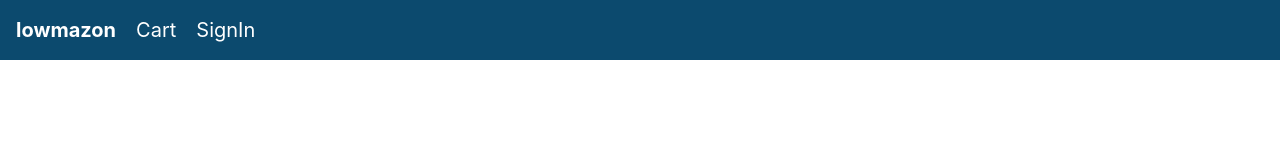
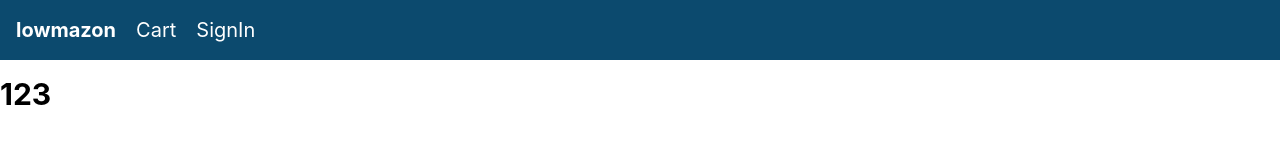
Before and after one commit to esw4soft/React-Ecommerce-Website, a React (Create React App) app in the folder frontend/: page /profile in a window 1280 px wide. Shown: the top 166 px of the page. Built offline with nearby package versions, Linux system fonts and the light colour scheme; the HTML template or start-up script is replaced by a standard one.

Commit message:
feat: profile page

```diff
--- a/frontend/src/App.tsx
+++ b/frontend/src/App.tsx
@@ -16,6 +16,7 @@ import {
 } from './views/cart'
 import Signinpage from './views/signin'
 import Signuppage from './views/signup'
+import { ProfilePage } from './views/user'
 import 'react-toastify/dist/ReactToastify.css'
 import './App.scss'
 
@@ -74,6 +75,7 @@ function App() {
             <Route path="/cart" element={<Cartpage />} />
             <Route path="/signin" element={<Signinpage />} />
             <Route path="/signup" element={<Signuppage />} />
+            <Route path="/profile" element={<ProfilePage />} />
             <Route path="/shipping" element={<ShippingAddresspage />} />
             <Route path="/payment" element={<PaymenyMethodPage />} />
             <Route path="/placeorder" element={<PlaceOrderPage />} />
--- /dev/null
+++ b/frontend/src/views/user/ProfilePage.tsx
@@ -0,0 +1,18 @@
+import React, { useContext } from 'react'
+import { Helmet } from 'react-helmet-async'
+import { Store } from '../../Store'
+
+const ProfilePage = () => {
+  const { state, dispatch: btxDispatch } = useContext(Store)
+  const { userInfo } = state
+  return (
+    <div className="">
+      <Helmet>
+        <title>User Profile</title>
+      </Helmet>
+      <h1>123</h1>
+    </div>
+  )
+}
+
+export default ProfilePage
--- /dev/null
+++ b/frontend/src/views/user/index.ts
@@ -0,0 +1,3 @@
+import ProfilePage from './ProfilePage'
+
+export { ProfilePage }
```
